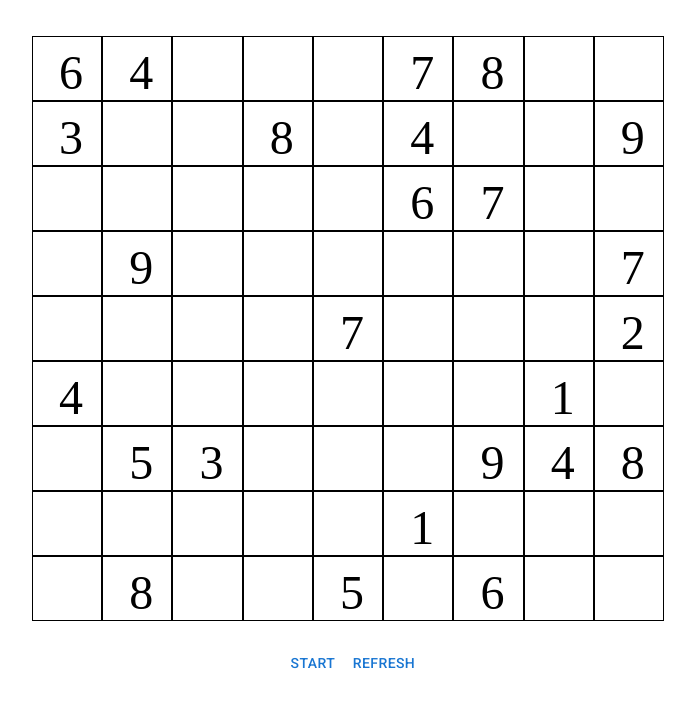
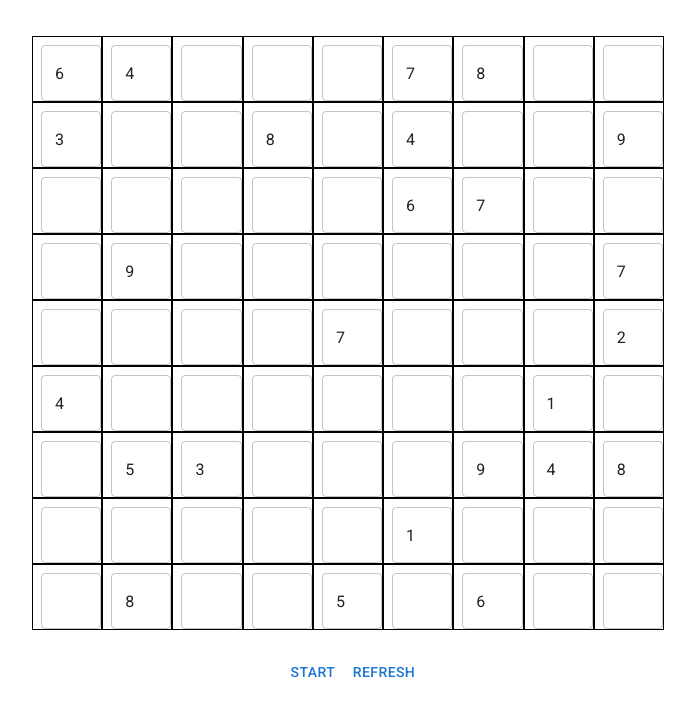
Before and after one commit to ysku/sudoku-cheater, a React (Create React App) app: page / in a window 1280 px wide. Shown: the top 716 px of the page, without its empty margins (288-983 px from the left). Built offline with nearby package versions, Linux system fonts and the light colour scheme.

Commit message:
fix: monolithic

```diff
--- a/src/SudokuTable.tsx
+++ b/src/SudokuTable.tsx
@@ -1,6 +1,6 @@
 import React, { useState } from 'react';
-import { Box, Button, CircularProgress, Container, Grid } from "@mui/material"
-import { Table, N, fromValues, renderCell, bruteForce} from "./lib/sudoku";
+import { Box, Button, CircularProgress, Container, Grid, TextField } from "@mui/material"
+import { Table, N, fromValues, renderCell, bruteForce, copyTable, render, isValid} from "./lib/sudoku";
 
 function Loading() {
   return (
@@ -8,26 +8,6 @@ function Loading() {
       <CircularProgress />
     </Box>
   );
-}
-
-function SudokuTable({
-  table
-}: {
-  table: Table
-}) {
-  return (
-    <Box sx={{ flexGrow: 1 }}>
-      <Grid container rowSpacing={1} spacing={1} columns={9}>
-        {table.map((row, rowIdx) => row.map((cell, cellIdx) => (
-          <Grid item xs={1} key={`${rowIdx}-${cellIdx}`} style={{ border: "1px solid black" }}>
-            <div style={{ textAlign: "center", fontSize: "48px" }}>
-              {renderCell(cell)}
-            </div>
-          </Grid>
-        )))}
-      </Grid>
-    </Box>
-  )
 }
 
 function SudokuTablePage() {
@@ -67,10 +47,41 @@ function SudokuTablePage() {
     setTable(fromValues(initialValues));
   }
 
+  const createOnChangeHandler = (x: number, y: number) => {
+    return (event: React.ChangeEvent<HTMLInputElement>) => {
+      const value = event.target.value;
+      if (!value) {
+        return;
+      }
+      const num = parseInt(value);
+      if (isNaN(num)) {
+        // TODO:
+        return;
+      }
+      const copied = copyTable(table)
+      copied[x][y] = num;
+      if (!isValid(copied)) {
+
+      }
+      setTable(copied);
+      console.log(render(copied));
+    }
+  }
+
   return (
     <Container>
       {processing && <Loading/>}
-      <SudokuTable table={table} />
+      <Box width="100%" textAlign="center" sx={{ flexGrow: 1 }}>
+        <Grid container rowSpacing={1} spacing={1} columns={9}>
+          {table.map((row, rowIdx) => row.map((cell, cellIdx) => (
+            <Grid item xs={1} key={`${rowIdx}-${cellIdx}`} style={{ border: "1px solid black" }}>
+              <div style={{ textAlign: "center", fontSize: "48px" }}>
+                <TextField value={renderCell(cell)} onChange={createOnChangeHandler(rowIdx, cellIdx)} />
+              </div>
+            </Grid>
+          )))}
+        </Grid>
+      </Box>
       {elapsedSec && (
         <Box width="100%" textAlign="center" sx={{ mt: 3 }}>
           finished in {elapsedSec} seconds
```
